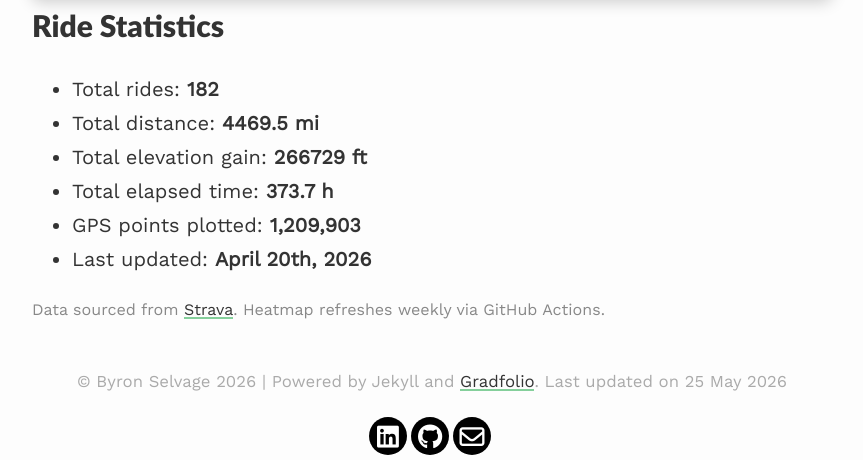
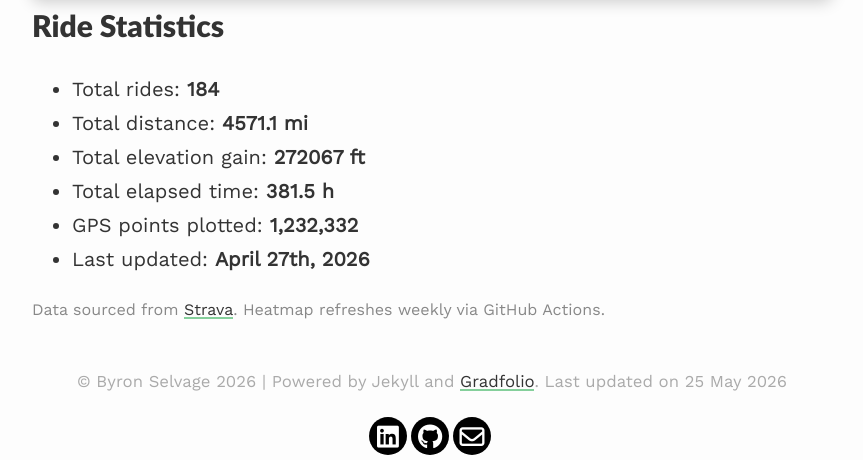
Before and after one commit to Byron-Selvage/Byron-Selvage.github.io, a Jekyll site: the page built from _pages/heatmap.md, in a window 1280 px wide. Shown: the part 842-1302 px from the top of the page, without its empty margins (208-1071 px from the left). Built offline with Jekyll 4.4.1, drawn with Linux system fonts in a browser that asks for light colours.

Commit message:
chore: update strava heatmap [skip ci]

```diff
--- a/_pages/heatmap.md
+++ b/_pages/heatmap.md
@@ -23,12 +23,12 @@ All my outdoor rides, visualized. Updated automatically every week.
 <!-- STATS:START -->
 ## Ride Statistics
 
-- Total rides: **182**
-- Total distance: **4469.5 mi**
-- Total elevation gain: **266729 ft**
-- Total elapsed time: **373.7 h**
-- GPS points plotted: **1,209,903**
-- Last updated: **April 20th, 2026**
+- Total rides: **184**
+- Total distance: **4571.1 mi**
+- Total elevation gain: **272067 ft**
+- Total elapsed time: **381.5 h**
+- GPS points plotted: **1,232,332**
+- Last updated: **April 27th, 2026**
 <!-- STATS:END -->
 
 <p style="font-size: 0.8em; color: #888; margin-top: 8px;">
```
